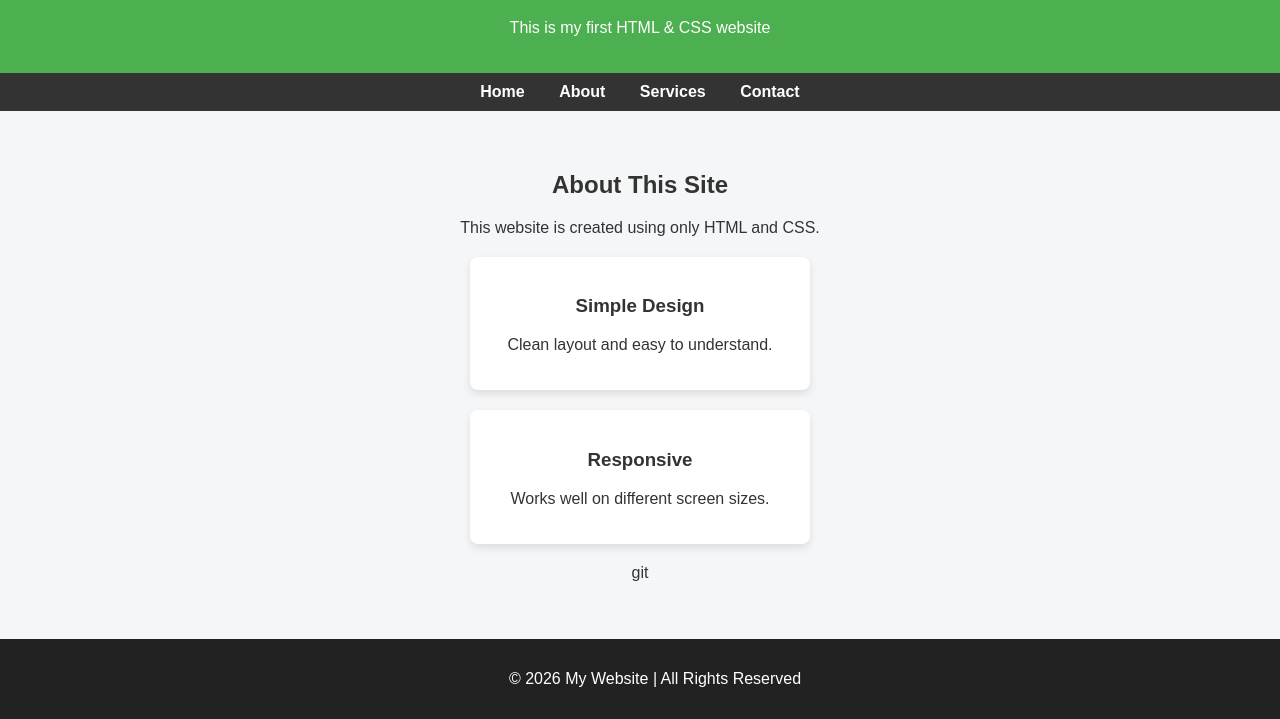
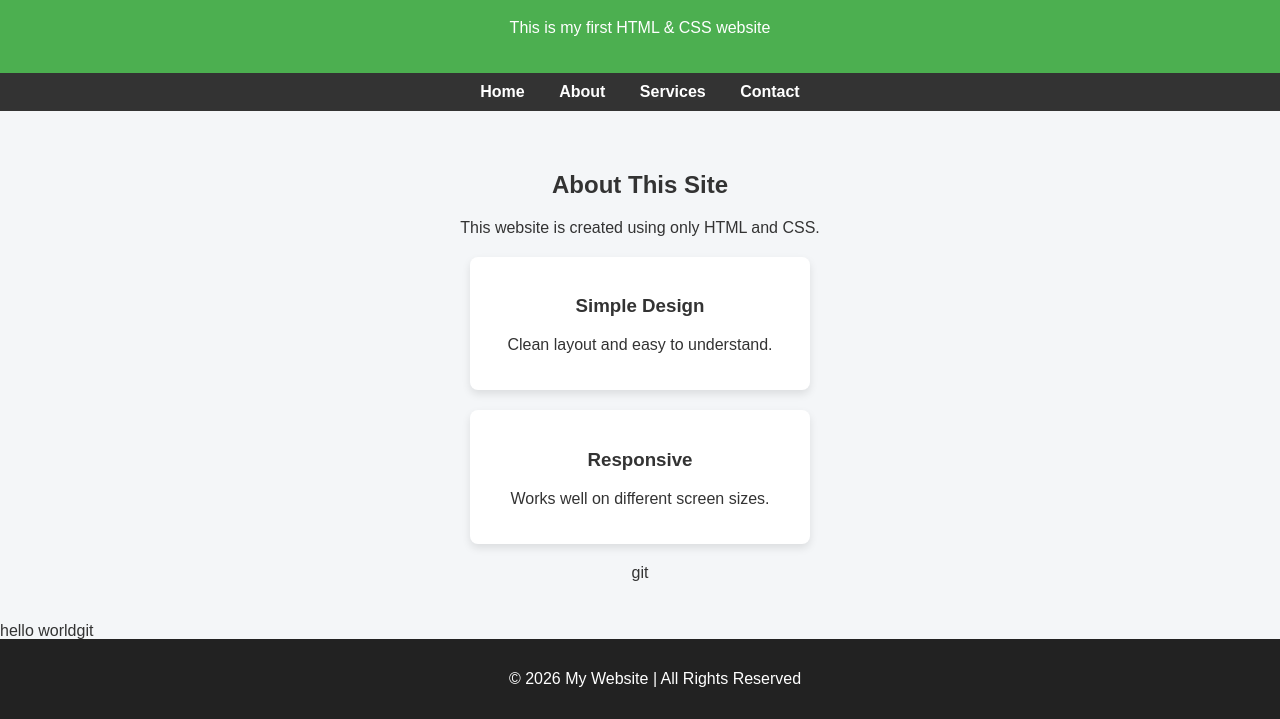
Before and after one commit to Diputhapa-dotcom/practice2, a plain HTML site: page index.html in a window 1280 px wide. Shown: the part 81-800 px from the top of the page. Drawn offline with Linux system fonts and the light colour scheme.

Commit message:
hello world

```diff
--- a/index.html
+++ b/index.html
@@ -92,6 +92,6 @@
     <footer>
         <p>© 2026 My Website | All Rights Reserved</p>
     </footer>
-
+hello worldgit
 </body>
 </html>
```
